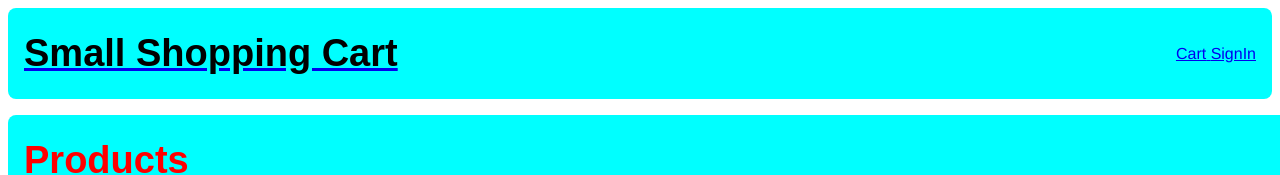
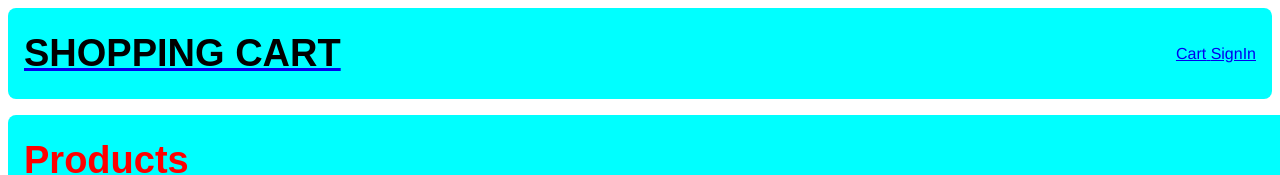
Before and after one commit to kuhletcg/Shopping-Cart, a React (Create React App) app in the folder shopping-cart/: page / in a window 1280 px wide. Shown: the top 175 px of the page. Built offline with nearby package versions, Linux system fonts and the light colour scheme.

Commit message:
Changed the header

```diff
--- a/shopping-cart/src/Components/Header.js
+++ b/shopping-cart/src/Components/Header.js
@@ -5,7 +5,7 @@ export default function Header(props) {
     <header className="block row center">
       <div>
         <a href="#/">
-          <h1>Small Shopping Cart</h1>
+          <h1>SHOPPING CART</h1>
         </a>
       </div>
       <div>
@@ -22,35 +22,3 @@ export default function Header(props) {
     </header>
   );
 }
-
-// import React from 'react';
-
-
-// export default function Header(props) {
-//     const {countCartItems} = props;
-//     return (
-//         <header className="row block center">
-//             <div>
-//                 <a href="#/">
-//                     <h1> Small Shopping Cart</h1>
-//                 </a>
-//             </div>
-// <div>
-//             <a href="#/cart">
-
-
-//                 CArt { ''}
-//                 {countCartItems? (
-//                     <button className="badge">{countCartItems}</button>
-//                 ) : (
-//                     ''
-//                 )
-//                 }
-
-
-//                 </a> {' '}
-//             <a href="#/signin">SignIn</a>
-//          </div>
-//         </header>
-//     );
-// }
```
